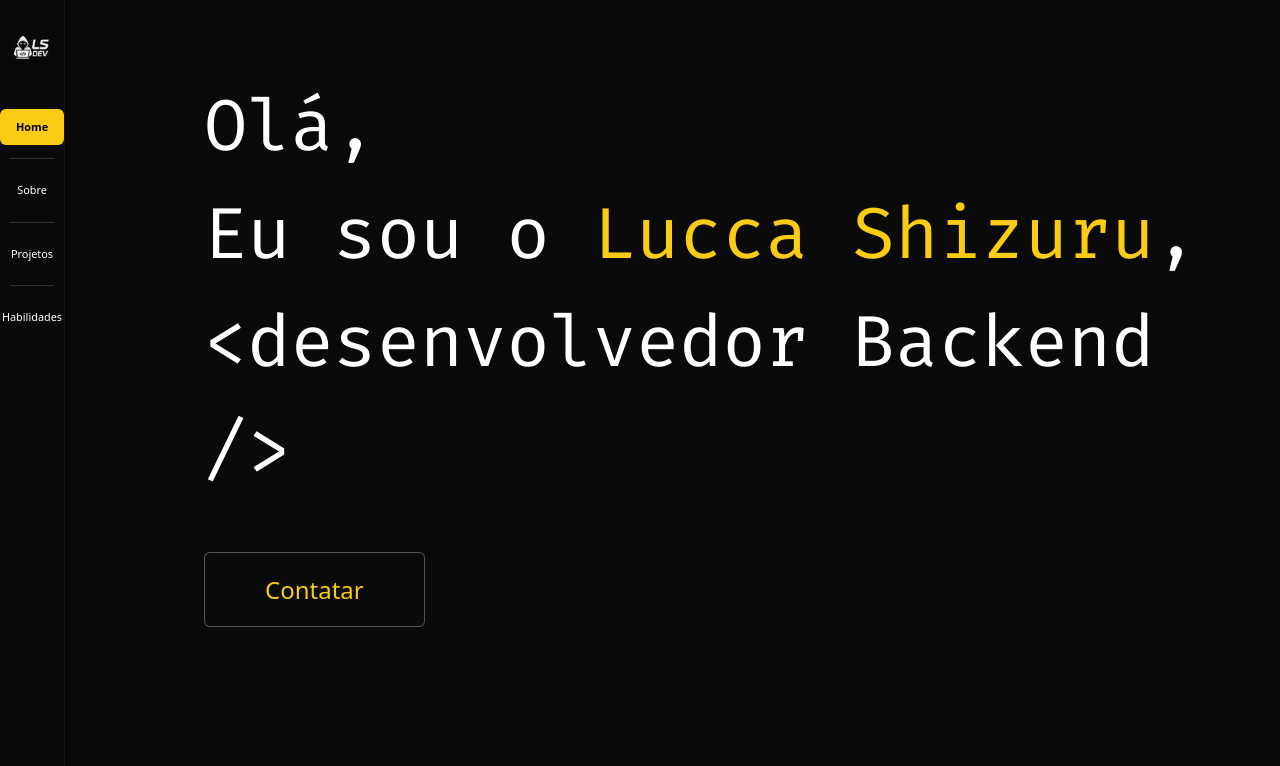
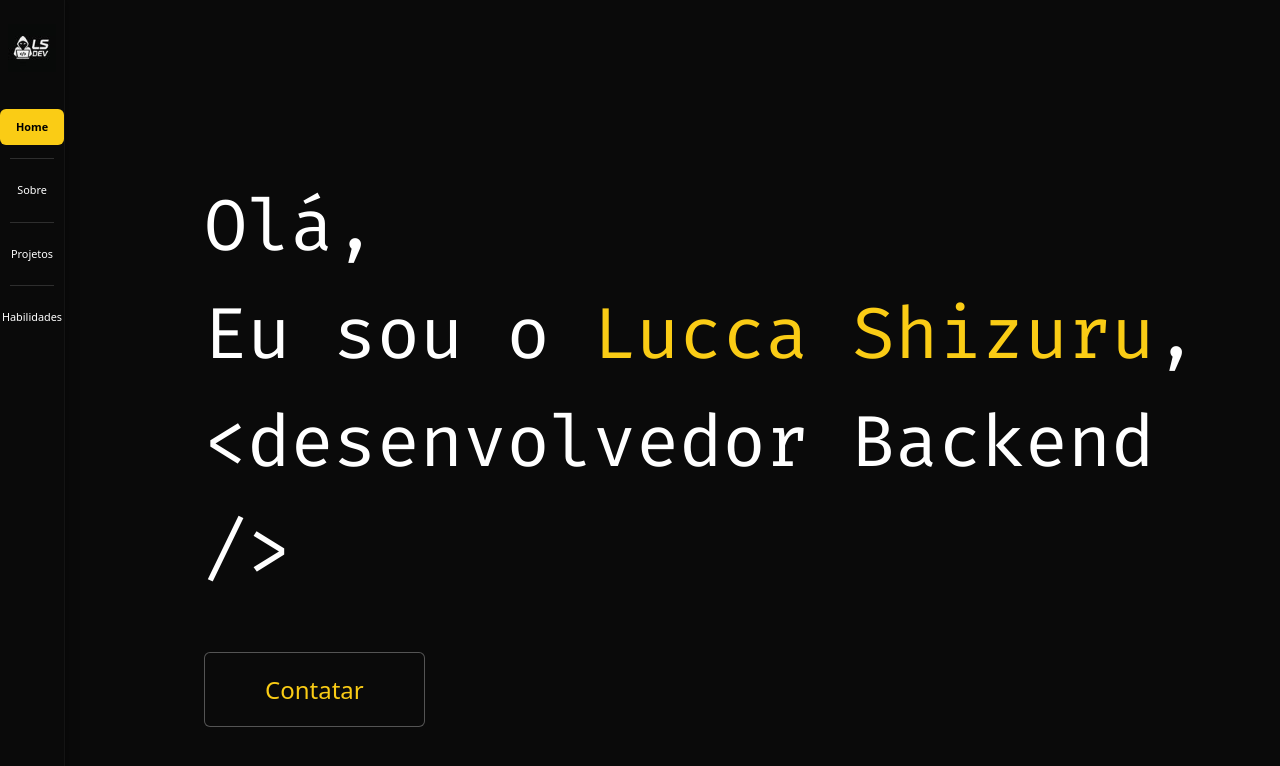
Before and after one commit to Lucca-shizuru/Portfolio, a React (Vite) app: page / in a window 1280 px wide. Shown: the top 766 px of the page. Built offline with nearby package versions, Linux system fonts and the light colour scheme.

Commit message:
Refactor/ pequena alteracao no lugar do container

```diff
--- a/src/Pages/Home.jsx
+++ b/src/Pages/Home.jsx
@@ -16,6 +16,7 @@ function Home() {
 
     const styles = {
         container: {
+            marginTop: '100px',
             height: '80vh',
             display: 'flex',
             alignItems: 'flex-start',
```
